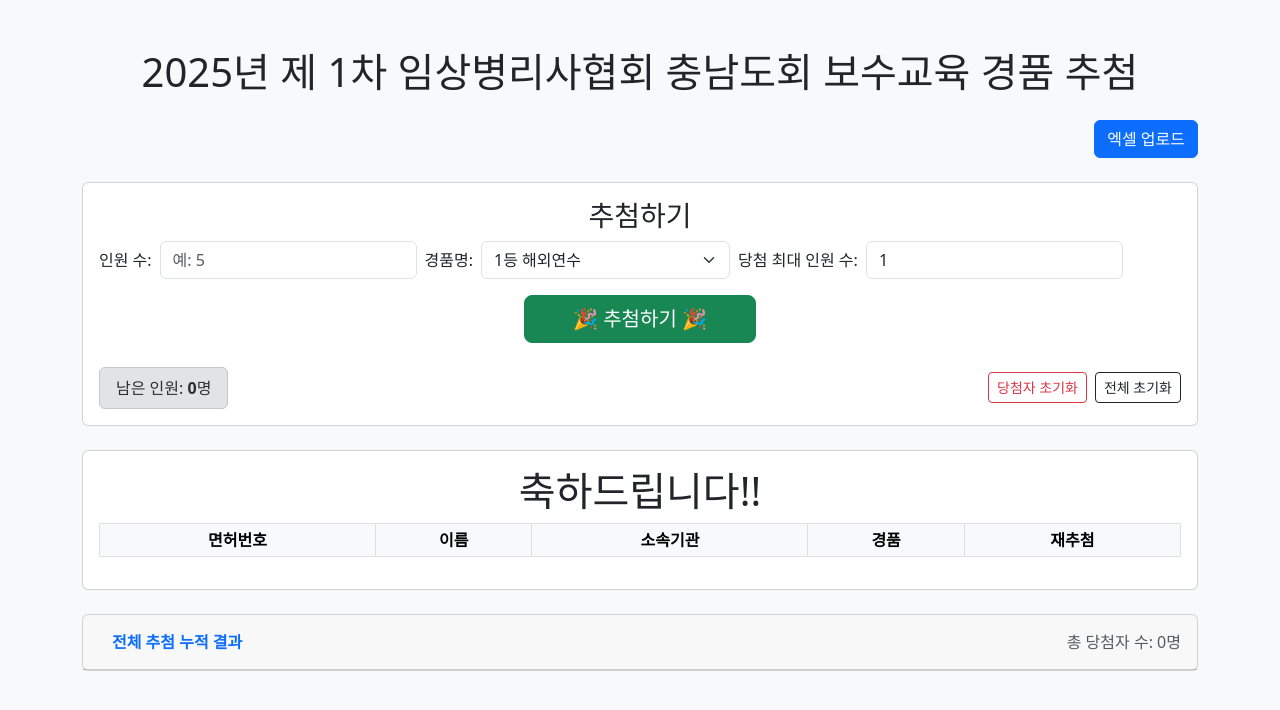
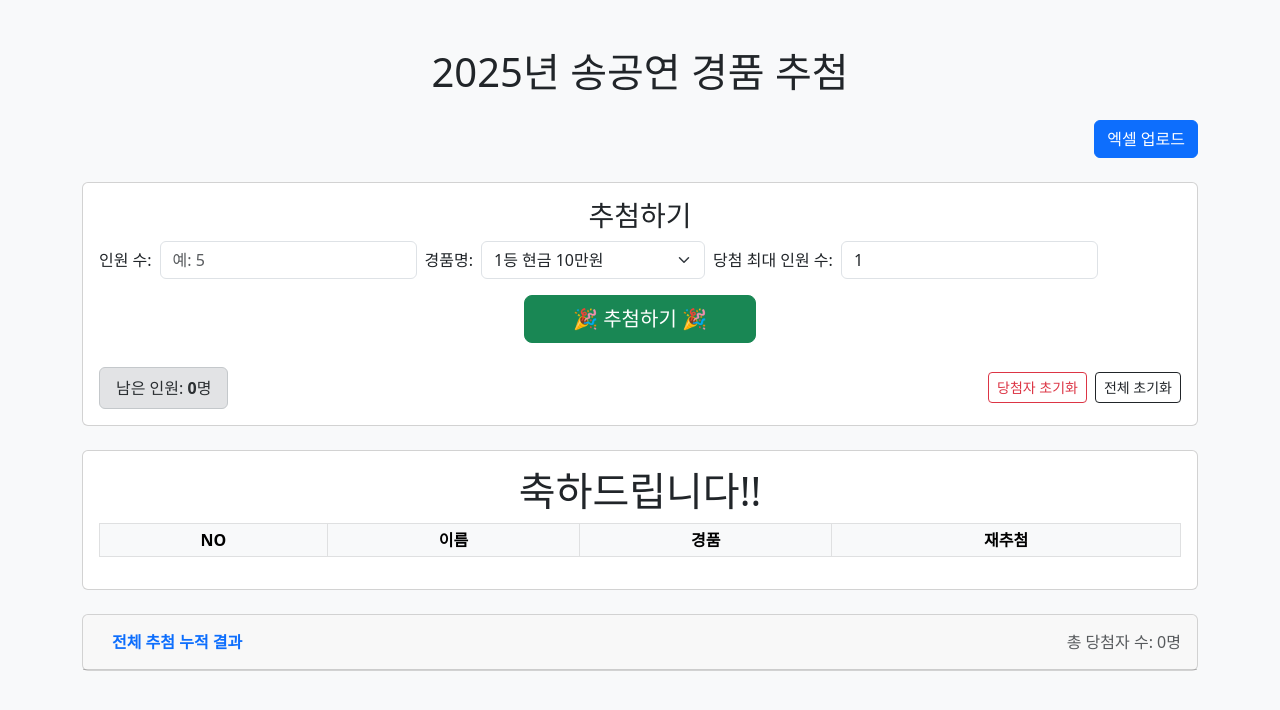
Before and after one commit to kimet83/draw, a Flask app: page / in a window 1280 px wide. Shown: the top 710 px of the page. Run offline with Flask 3, Linux system fonts and the light colour scheme; data that the repository does not hold is empty; some libraries are stand-ins or nearby versions.

Commit message:
일부수정

```diff
--- a/app.py
+++ b/app.py
@@ -55,10 +55,10 @@ def upload():
         file.save(filepath)
 
         df = pd.read_excel(filepath)
-        if not {'면허번호', '이름', '소속기관'}.issubset(df.columns):
-            return "엑셀 파일에 '면허번호', '이름', '소속기관' 열이 있어야 합니다.", 400
+        if not {'NO', '이름'}.issubset(df.columns):
+            return "엑셀 파일에 'NO', '이름' 열이 있어야 합니다.", 400
 
-        remaining_entries = df[['면허번호', '이름', '소속기관']].dropna().to_dict(orient='records')
+        remaining_entries = df[['NO', '이름']].dropna().to_dict(orient='records')
         selected_entries.clear()
         return redirect(url_for('index'))
 
@@ -76,9 +76,8 @@ def draw():
                 import json
                 exclude = json.loads(exclude)
                 remaining_entries = [e for e in remaining_entries if not (
-                    e["면허번호"] == exclude["면허번호"] and
-                    e["이름"] == exclude["이름"] and
-                    e["소속기관"] == exclude["소속기관"]
+                    e["NO"] == exclude["NO"] and
+                    e["이름"] == exclude["이름"]
                 )]
             except Exception as e:
                 return jsonify({"error": f"제외 처리 오류: {str(e)}"}), 400
@@ -151,9 +150,8 @@ def log_draw_result(filename, entries):
         log_entries.append({
             "시각": timestamp,
             "엑셀파일": filename or "unknown.xlsx",
-            "면허번호": e['면허번호'],
+            "NO": e['NO'],
             "이름": e['이름'],
-            "소속기관": e['소속기관'],
             "경품": e['경품']
         })
     df = pd.DataFrame(log_entries)
@@ -173,9 +171,8 @@ def delete():
         to_delete = None
         for e in selected_entries:
             if (
-                e['면허번호'] == data['면허번호'] and
+                e['NO'] == data['NO'] and
                 e['이름'] == data['이름'] and
-                e['소속기관'] == data['소속기관'] and
                 e['경품'] == data['경품']
             ):
                 to_delete = e
@@ -195,9 +192,8 @@ def log_delete_result(entry):
     timestamp = datetime.now().strftime('%Y-%m-%d %H:%M:%S')
     log_entry = {
         "삭제시각": timestamp,
-        "면허번호": entry['면허번호'],
+        "NO": entry['NO'],
         "이름": entry['이름'],
-        "소속기관": entry['소속기관'],
         "경품": entry['경품']
     }
 
--- a/gift_limits.json
+++ b/gift_limits.json
@@ -1,7 +1,6 @@
 {
-  "1등 해외연수": 1,
-  "2등 다이슨 에어랩 코안다2x™": 1,
-  "3등 다이슨 에어랩 i.d.™": 1,
-  "4등 커피머신": 10,
-  "5등 스타벅스상품권": 40
+  "1등 현금 10만원": 1,
+  "2등 현금 5만원": 2,
+  "3등 현금 3만원": 3,
+  "4등 스타벅스상품권 2만원": 10
 }
--- a/static/script.js
+++ b/static/script.js
@@ -40,11 +40,10 @@ function updateState() {
       // 최근 추첨 결과 테이블
       data.result.forEach((entry) => {
         const row = document.createElement("tr");
-        row.id = entry["면허번호"]; // 면허번호를 ID로 사용하여 중복 방지
+        row.id = entry["NO"]; // 면허번호를 ID로 사용하여 중복 방지
         row.innerHTML = `
-          <td>${entry["면허번호"]}</td>
+          <td>${entry["NO"]}</td>
           <td>${entry["이름"]}</td>
-          <td>${entry["소속기관"]}</td>
           <td>${entry["경품"]}</td>
           <td><button class="btn btn-sm btn-outline-warning" onclick='redrawEntry(${JSON.stringify(
             entry
@@ -56,15 +55,13 @@ function updateState() {
 
       // 전체 누적 리스트
       data.all.forEach((entry) => {
-        const key = `${entry["면허번호"]}_${entry["이름"]}_${entry["소속기관"]}_${entry["경품"]}`;
+        const key = `${entry["NO"]}_${entry["이름"]}_${entry["경품"]}`;
         if (!allDrawn.has(key)) {
           const li = document.createElement("li");
           li.className =
             "list-group-item d-flex justify-content-between align-items-center";
           li.innerHTML = `
-            <span>${entry["면허번호"]} - ${entry["이름"]} - ${
-            entry["소속기관"]
-          } - [${entry["경품"]}]</span>
+            <span>${entry["NO"]} - ${entry["이름"]} - [${entry["경품"]}]</span>
             <button class="btn btn-sm btn-outline-danger" onclick='deleteEntry(${JSON.stringify(
               entry
             )})'>🗑</button>
@@ -88,7 +85,7 @@ function updateState() {
 
 function deleteEntry(entry) {
   const confirmed = confirm(
-    `정말로 삭제하시겠습니까?\n${entry["면허번호"]} - ${entry["이름"]} - ${entry["소속기관"]} - [${entry["경품"]}]`
+    `정말로 삭제하시겠습니까?\n${entry["NO"]} - ${entry["이름"]} - [${entry["경품"]}]`
   );
   if (!confirmed) return;
 
@@ -139,7 +136,7 @@ function draw() {
       // data.result는 이번에 추첨된 인원 리스트
       data.result.forEach((entry) => {
         const row = document.createElement("tr");
-        row.innerHTML = `<td>${entry["면허번호"]}</td><td>${entry["이름"]}</td><td>${entry["소속기관"]}</td><td>${entry["경품"]}</td>`;
+        row.innerHTML = `<td>${entry["NO"]}</td><td>${entry["이름"]}</td><td>${entry["경품"]}</td>`;
         recentTableBody.appendChild(row);
       });
 
@@ -157,7 +154,7 @@ function draw() {
 
 function redrawEntry(entry) {
   const confirmed = confirm(
-    `정말로 재추첨 하시겠습니까?\n${entry["면허번호"]} - ${entry["이름"]} - ${entry["소속기관"]} - [${entry["경품"]}]`
+    `정말로 재추첨 하시겠습니까?\n${entry["NO"]} - ${entry["이름"]} - [${entry["경품"]}]`
   );
   if (!confirmed) return;
   // 1. 삭제 요청
@@ -193,18 +190,17 @@ function redrawEntry(entry) {
 
       // deleteEntry(entry); // 기존 인원 삭제
       // 기존 행 삭제
-      const targetRow = document.getElementById(entry["면허번호"]);
+      const targetRow = document.getElementById(entry["NO"]);
       if (targetRow) targetRow.remove();
 
       // 새로 당첨된 한 명만 추가
       const recentTableBody = document.getElementById("recent-table-body");
       data.result.forEach((newEntry) => {
         const row = document.createElement("tr");
-        row.id = newEntry["면허번호"];
+        row.id = newEntry["NO"];
         row.innerHTML = `
-          <td>${newEntry["면허번호"]}</td>
+          <td>${newEntry["NO"]}</td>
           <td>${newEntry["이름"]}</td>
-          <td>${newEntry["소속기관"]}</td>
           <td>${newEntry["경품"]}</td>
           <td><button class="btn btn-sm btn-outline-warning" onclick='redrawEntry(${JSON.stringify(
             newEntry
@@ -226,15 +222,13 @@ function redrawEntry(entry) {
 
           // 전체 누적 리스트
           data.all.forEach((entry) => {
-            const key = `${entry["면허번호"]}_${entry["이름"]}_${entry["소속기관"]}_${entry["경품"]}`;
+            const key = `${entry["NO"]}_${entry["이름"]}_${entry["경품"]}`;
             if (!allDrawn.has(key)) {
               const li = document.createElement("li");
               li.className =
                 "list-group-item d-flex justify-content-between align-items-center";
               li.innerHTML = `
-            <span>${entry["면허번호"]} - ${entry["이름"]} - ${
-                entry["소속기관"]
-              } - [${entry["경품"]}]</span>
+            <span>${entry["NO"]} - ${entry["이름"]} - [${entry["경품"]}]</span>
             <button class="btn btn-sm btn-outline-danger" onclick='deleteEntry(${JSON.stringify(
               entry
             )})'>🗑</button>
--- a/templates/index.html
+++ b/templates/index.html
@@ -10,7 +10,7 @@
 <body class="bg-light">
 
     <div class="container py-5">
-        <h1 class="text-center mb-4">2025년 제 1차 임상병리사협회 충남도회 보수교육 경품 추첨</h1>
+        <h1 class="text-center mb-4">2025년 송공연 경품 추첨</h1>
 
         <!-- 엑셀 업로드 버튼 -->
         <div class="d-flex justify-content-end mb-4">
@@ -30,7 +30,7 @@
                     <div class="modal-body">
                         <input type="file" name="file" class="form-control" accept=".xlsx" required>
                         <div class="form-text mt-2">
-                            엑셀 파일에는 <code>면허번호, 이름, 소속기관</code> 열이 있어야 합니다.
+                            엑셀 파일에는 <code>NO, 이름</code> 열이 있어야 합니다.
                         </div>
                     </div>
                     <div class="modal-footer">
@@ -56,11 +56,11 @@
       </div>
       <div class="col-auto">
         <select id="gift" class="form-select">
-          <option value="1등 해외연수">1등 해외연수</option>
+          <!-- <option value="1등 해외연수">1등 해외연수</option>
           <option value="2등 다이슨 에어랩 코안다2x™">2등 다이슨 에어랩 코안다2x™</option>
           <option value="3등 다이슨 에어랩 i.d.™">3등 다이슨 에어랩 i.d.™</option>
           <option value="4등 커피머신">4등 커피머신</option>
-          <option value="5등 스타벅스상품권">5등 스타벅스상품권</option>
+          <option value="5등 스타벅스상품권">5등 스타벅스상품권</option> -->
         </select>
       </div>
             <div class="col-auto">
@@ -96,9 +96,8 @@
                 <table class="table table-bordered table-sm text-center">
                     <thead class="table-light">
                         <tr>
-                            <th>면허번호</th>
+                            <th>NO</th>
                             <th>이름</th>
-                            <th>소속기관</th>
                             <th>경품</th>
                             <th>재추첨</th>
                         </tr>
```
